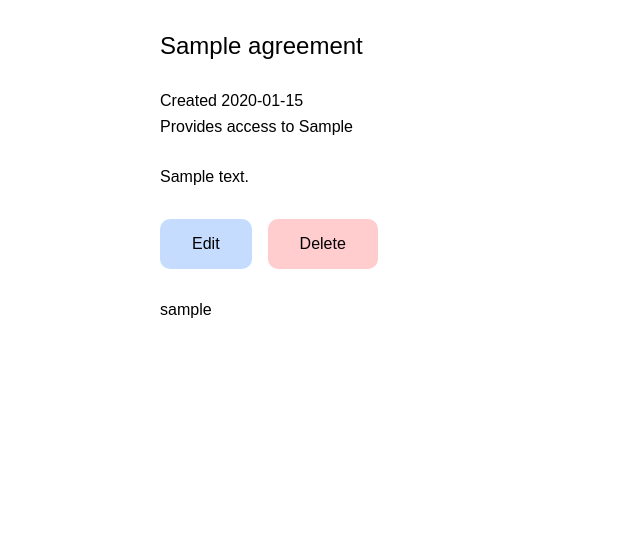
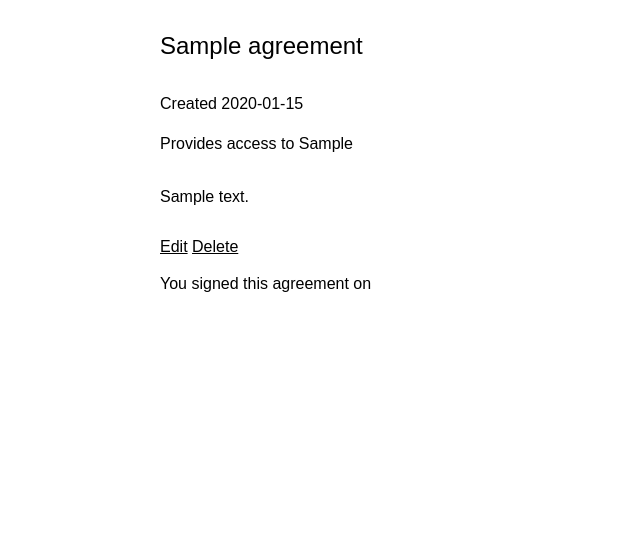
Before and after one commit to cu-library/mellyn, a Django app: a page that uses templates/agreements/agreement_read.html in a window 1280 px wide. Shown: the part 64-624 px from the top of the page, without its empty margins (0-640 px from the left). Run offline with Django 3.2, Linux system fonts and the light colour scheme; a user stored in the database is signed in; tables that the repository leaves empty hold one stand-in row (values such as "Sample post"); some web fonts are replaced.

Commit message:
Clean up signature on agreement, most ids are now classes

```diff
--- a/templates/agreements/agreement_list.html
+++ b/templates/agreements/agreement_list.html
@@ -1,12 +1,11 @@
 {% extends "base.html" %}
-{% load static %}
 
 {% block sitetitle %}Agreements{% endblock %}
 
 {% block main %}
   <h2>Agreements</h2>
   {% if agreements %}
-  <ul id="objectlist">
+  <ul class="objectlist">
     {% for agreement in agreements %}
     <li>
       <a href="{% url 'agreements_read' agreement.slug %}"><h3>{{ agreement.title }}</h3></a>
@@ -18,7 +17,7 @@
   {% else %}
     <p>No agreements found.</p>
   {% endif %}
-  <div id="actions">
+  <div class="actions">
     <a class="ok" href="{% url 'agreements_create' %}">Create a new agreement</a>
   </div>
 {% endblock %}
--- a/templates/agreements/agreement_read.html
+++ b/templates/agreements/agreement_read.html
@@ -4,22 +4,22 @@
 
 {% block main %}
   <h2>{{ agreement.title }}</h2>
-  <div class="agreementcreated">Created {{ agreement.created | date:"Y-m-d"}}</div>
-  <div class="agreementresource">Provides access to {{ agreement.resource }}</div>
+  <p class="agreementcreated">Created {{ agreement.created | date:"Y-m-d"}}</p>
+  <p class="agreementresource">Provides access to {{ agreement.resource }}</p>
   <section class="agreementbody">{{ agreement.body | safe}}</section>
-  <div id="actions">
+  <div class="actions">
     <a class="ok" href="{% url 'agreements_update' agreement.slug %}">Edit</a>
     <a class="warning" href="{% url 'agreements_delete' agreement.slug %}">Delete</a>
   </div>
   {% if associated_signature %}
-  <div>
-    {{ associated_signature.username }}
+  <div class="signature">
+    <p>You signed this agreement on {{ associated_signature.signed_at | date:"Y-m-d"}}</p>
   </div>
   {% else %}
-  <form method="post">{% csrf_token %}
+  <form class="signature" method="post">{% csrf_token %}
     {{ form.non_field_errors }}
     {% for field in form %}
-    <div {% if field.errors %}class="errors"{% endif %}>
+    <div id="{{ field.html_name }}_wrapper" {% if field.errors %}class="errors"{% endif %}>
       {{ field.label_tag }}
       {{ field }}
       {{ field.errors }}
@@ -28,7 +28,9 @@
       {% endif %}
     </div>
     {% endfor %}
-    <input type="submit" value="Save">
+    <div class="actions">
+      <input class="ok" type="submit" value="Submit">
+    </div>
   </form>
   {% endif %}
 {% endblock %}
--- a/templates/agreements/base_create_form.html
+++ b/templates/agreements/base_create_form.html
@@ -11,7 +11,7 @@
       {% endif %}
     </div>
     {% endfor %}
-    <div id="actions">
+    <div class="actions">
       <input type="submit" value="Create">
       <a class="warning" href="{% url urlname %}">Cancel</a>
     </div>
--- a/templates/agreements/base_delete_form.html
+++ b/templates/agreements/base_delete_form.html
@@ -1,7 +1,7 @@
   <h2>Delete {{ name }}</h2>
   <form class="delete" method="post">{% csrf_token %}
     <p>Are you sure you want to delete this {{ model }}?</p>
-    <div id="actions">
+    <div class="actions">
       <input type="submit" value="Yes">
       <a class="warning" href="{% url urlname urlslug %}">No</a>
     </div>
--- a/templates/agreements/base_update_form.html
+++ b/templates/agreements/base_update_form.html
@@ -11,7 +11,7 @@
       {% endif %}
     </div>
     {% endfor %}
-    <div id="actions">
+    <div class="actions">
       <input type="submit" value="Save">
       <a class="warning" href="{% url urlname urlslug %}">Cancel</a>
     </div>
--- a/templates/agreements/department_list.html
+++ b/templates/agreements/department_list.html
@@ -1,12 +1,11 @@
 {% extends "base.html" %}
-{% load static %}
 
 {% block sitetitle %}Departments{% endblock %}
 
 {% block main %}
   <h2>Departments</h2>
   {% if departments %}
-  <ul id="objectlist">
+  <ul class="objectlist">
     {% for department in departments %}
     <li><a href="{% url 'departments_read' department.slug %}">{{ department.name }}</a></li>
     {% endfor %}
@@ -14,7 +13,7 @@
   {% else %}
     <p>No departments found.</p>
   {% endif %}
-  <div id="actions">
+  <div class="actions">
     <a class="ok" href="{% url 'departments_create' %}">Create a new department</a>
   </div>
 {% endblock %}
--- a/templates/agreements/department_read.html
+++ b/templates/agreements/department_read.html
@@ -5,7 +5,7 @@
 {% block main %}
   <h2>{{ department.name }}</h2>
   <p>Part of <a href="{% url 'faculties_read' department.faculty.slug %}">{{ department.faculty.name }}</a>.</p>
-  <div id="actions">
+  <div class="actions">
     <a class="ok" href="{% url 'departments_update' department.slug %}">Edit</a>
     <a class="warning" href="{% url 'departments_delete' department.slug %}">Delete</a>
   </div>
--- a/templates/agreements/faculty_list.html
+++ b/templates/agreements/faculty_list.html
@@ -1,12 +1,11 @@
 {% extends "base.html" %}
-{% load static %}
 
 {% block sitetitle %}Faculties{% endblock %}
 
 {% block main %}
   <h2>Faculties</h2>
   {% if faculties %}
-  <ul id="objectlist">
+  <ul class="objectlist">
     {% for faculty in faculties %}
     <li><a href="{% url 'faculties_read' faculty.slug %}">{{ faculty.name }}</a></li>
     {% endfor %}
--- a/templates/agreements/faculty_read.html
+++ b/templates/agreements/faculty_read.html
@@ -13,7 +13,7 @@
   {% else %}
   <p>This faculty has no departments.</p>
   {% endif %}
-  <div id="actions">
+  <div class="actions">
     <a class="bonus" href="{% url 'departments_create_under_faculty' faculty.slug%}">Add a department</a>
     <a class="ok" href="{% url 'faculties_update' faculty.slug %}">Edit</a>
     <a class="warning" href="{% url 'faculties_delete' faculty.slug %}">Delete</a>
```
